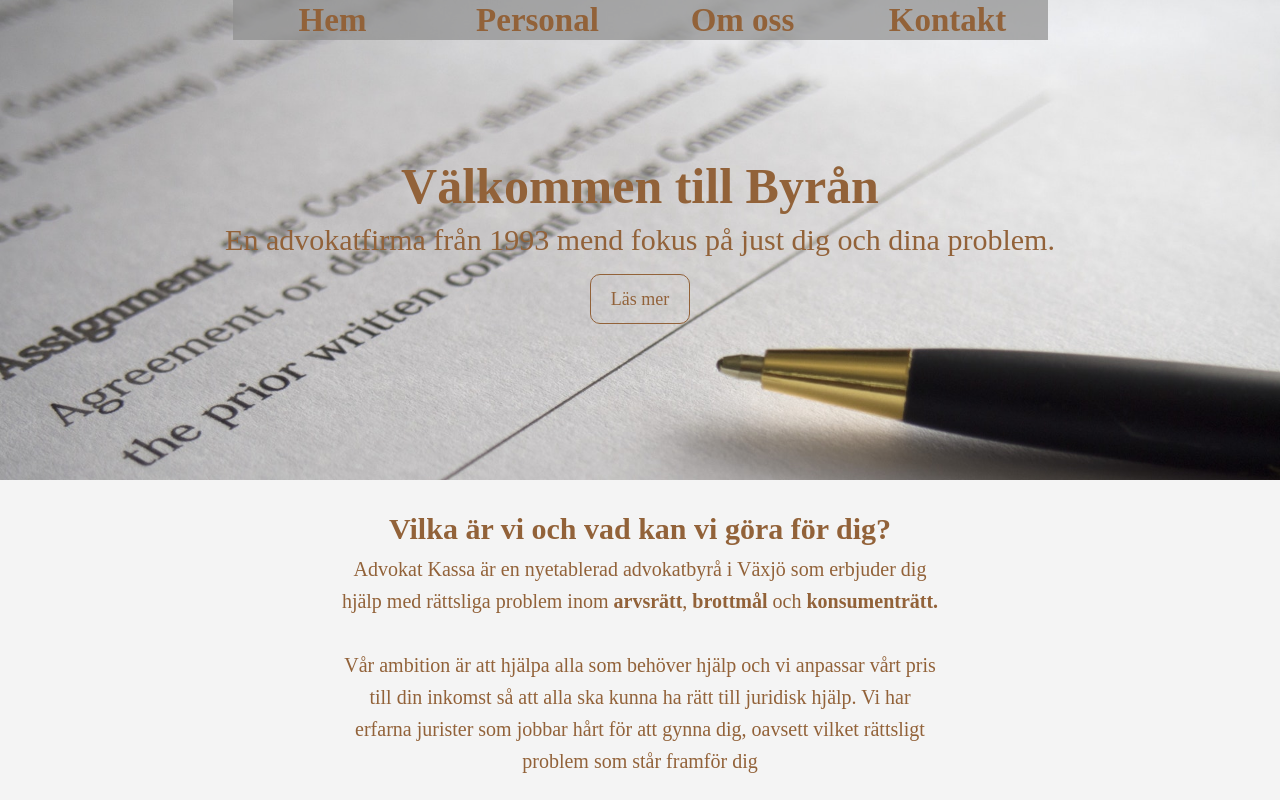
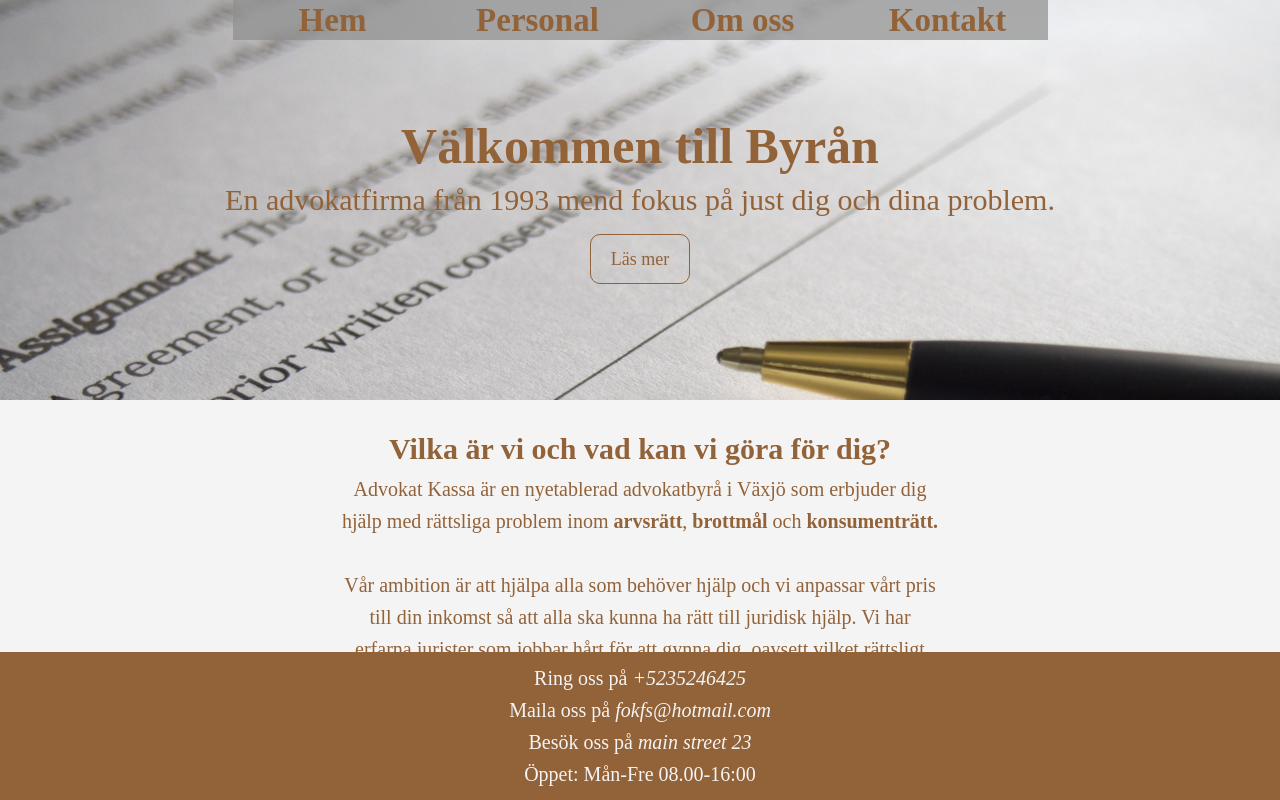
Before and after one commit to MartinKassar/Lawproject, a plain HTML site: page index.html in a window 1280 px wide. Drawn offline with Linux system fonts and the light colour scheme.

Commit message:
small fix

```diff
--- a/index.html
+++ b/index.html
@@ -1,6 +1,6 @@
 <!DOCTYPE html>
 
-<html lang="en" dir="ltr">
+<p lang="en" dir="ltr">
 
 
 
@@ -54,4 +54,11 @@ att gynna dig, oavsett vilket rättsligt problem som står framför dig</p>
 
   </section>
 
+  <footer>
+      <P>Ring oss på <i>+5235246425</i> </p>
+      <p>Maila oss på <i>fokfs@hotmail.com</i></p>
+      <p>Besök oss på <i>main street 23</i> </p>
+      <p>Öppet: Mån-Fre 08.00-16:00</p>
+    </footer>
+
 </body>
--- a/style.css
+++ b/style.css
@@ -29,7 +29,7 @@ TA BORT BR
   background-image: url(picture2.jpeg);
   background-size: cover;
   background-position: 50% 10%;
-  height: 60vh;
+  height: 50vh;
   display: flex;
   flex-direction: column;
   justify-content: center;
@@ -248,9 +248,20 @@ input {
 
     }
 
-    #toggle {
-      display: none;
-    }
+    footer {
+      position: absolute;
+      right: 0;
+      bottom: 0;
+      left: 0;
+      padding: 10px;
+      background-color: #926239;
+      text-align: center;
+  }
+
+  footer p {
+    color: #f4f4f4;
+  }
+
 
 #stylebut:hover {
         background: #926239;
@@ -258,24 +269,13 @@ input {
         cursor: pointer;
     }
 
-    @media screen and (max-width: 831px) {
-        /*nav, ul, li {
+    @media screen and (max-width: 375px) {
+        nav, ul, li {
             display: flex;
             flex-direction: column;
             left: 0%;
-        } */
-        nav {
-          display: none;
         }
-        #label {
-          display: block;
-        }
-        #toggle:checked + nav {
-          display: block;
-          width: 100%;
-          text-align: center;
-          margin-top: 20px;
-        }
+
         .button {
           display: none;
         }
```
